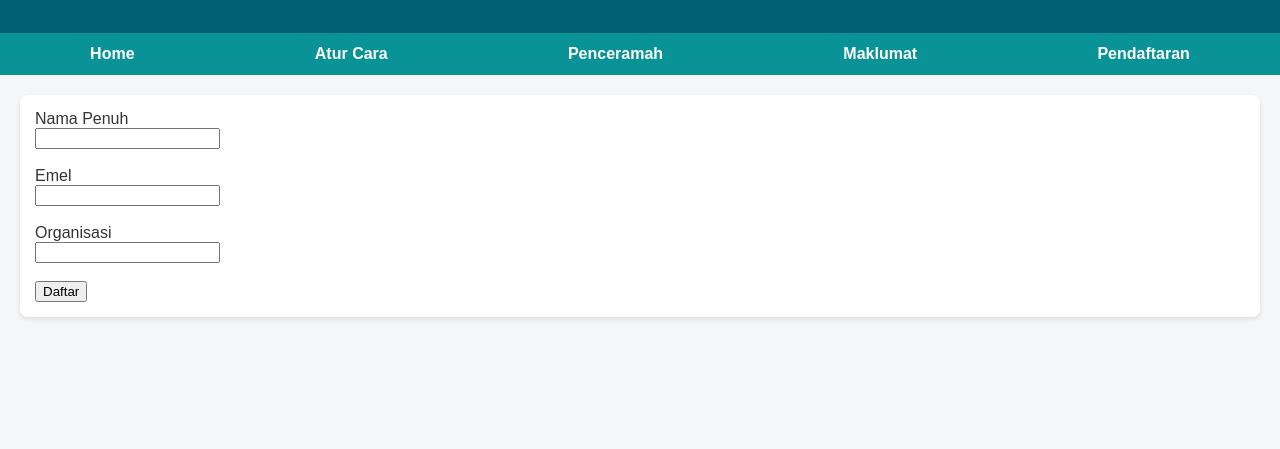
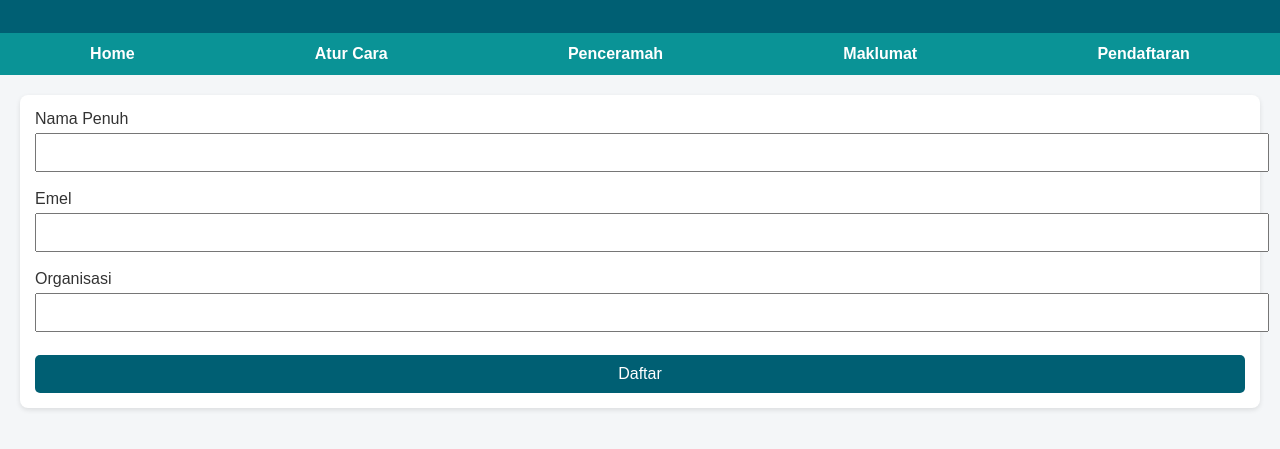
Before and after one commit to Hafiz-pksp/PERSIDANGAN-PEGAWAI-KERJA-SOSIAL-PERUBATAN-MALAYSIA, a plain HTML site: page register.html in a window 1280 px wide. Shown: the part 121-570 px from the top of the page. Drawn offline with Linux system fonts and the light colour scheme.

Commit message:
Update style.css

```diff
--- a/style.css
+++ b/style.css
@@ -40,4 +40,23 @@ main {
   margin-bottom: 15px;
   border-radius: 8px;
   box-shadow: 0 2px 5px rgba(0,0,0,0.1);
+
+  input, button {
+  width: 100%;
+  padding: 10px;
+  margin-top: 5px;
 }
+
+button {
+  background: #005f73;
+  color: white;
+  border: none;
+  border-radius: 5px;
+  font-size: 16px;
+}
+
+button:hover {
+  background: #0a9396;
+}
+
+}
```
